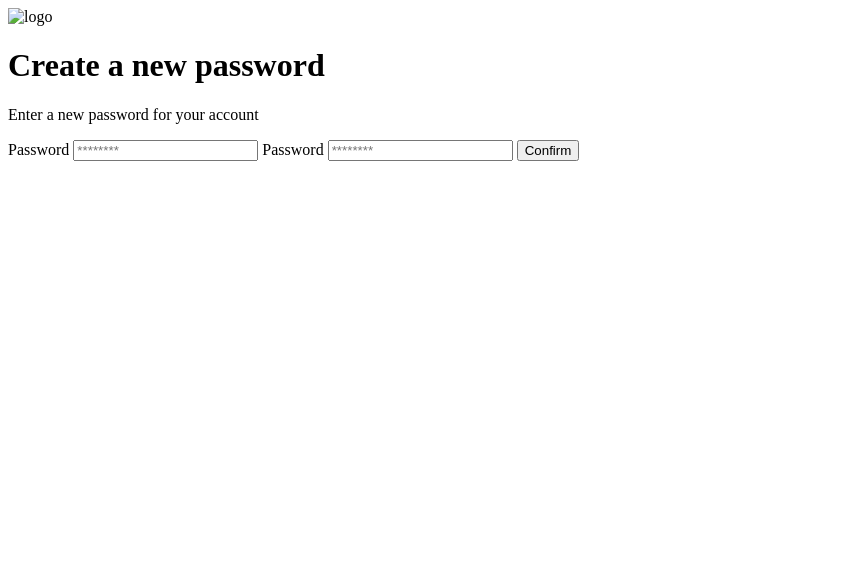
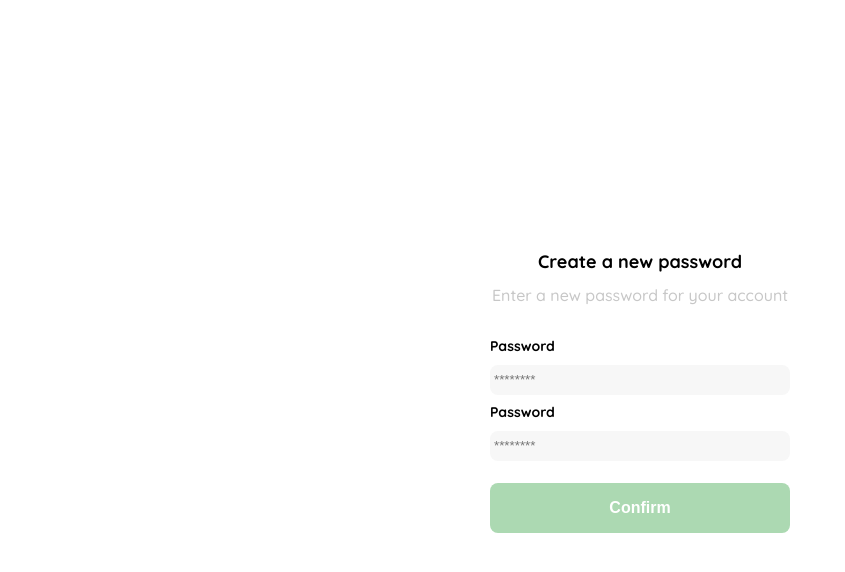
Before and after one commit to arenas025/Frontend-practice-course, a plain HTML site: page index.html in a window 1280 px wide. Shown: the whole page, without its empty margins (0-845 px from the left). Drawn offline with Linux system fonts and the light colour scheme.

Commit message:
Here i added the style to HTML structure in the create password screen

```diff
--- a/index.html
+++ b/index.html
@@ -5,6 +5,7 @@
     <meta http-equiv="X-UA-Compatible" content="IE=edge">
     <meta name="viewport" content="width=device-width, initial-scale=1.0">
     <title>Document</title>
+    <link rel="stylesheet" href="./style.css">
     <link rel="preconnect" href="https://fonts.googleapis.com">
     <link rel="preconnect" href="https://fonts.gstatic.com" crossorigin>
     <link href="https://fonts.googleapis.com/css2?family=Quicksand:wght@300;500;700&display=swap" rel="stylesheet">
@@ -13,7 +14,7 @@
     <!--I created a div which contains the elements to create a new password-->
     <div class="login">
         <div class="form-container">
-            <img src="" alt="logo" class="logo">
+            <img src="./Platzi_YardSale_Logos/logo_yard_sale.svg" alt="logo" class="logo">
             <h1 class="title">Create a new password</h1>
             <p class="subtitle">Enter a new password for your account</p>
 
--- a/style.css
+++ b/style.css
@@ -1,3 +1,4 @@
+/*this are the variables that we gonna use after in the project*/
 :root{
     --white: #FFFFFF;
     --black: #000000;
@@ -5,8 +6,96 @@
     --very-light-pink: #C7C7C7;
     --text-input-field: #F7F7F7;
     --hospital-green: #ACD9B2;
+    --sm: 14px;
+    --md:16px;
+    --lg:18px;
 }
 
 body{
     font-family: 'Quicksand', sans-serif;
+    margin: 0px;
+    box-sizing: border-box;
 }
+
+.login{
+    width: 100%;
+    height: 100vh;
+    display: grid;
+    place-items: center;
+}
+
+.form-container{
+    display: grid;
+    grid-template-rows: auto 1fr auto;
+    width: 300px
+}
+
+.logo{
+    width: 150px;
+    /*The margin bottom is to separate the logo fom the text*/
+    margin-bottom: 50px;
+    justify-self: center;
+    /*The display none is put because i don't want to it could be seen in desktop*/
+    display:none
+}
+
+.title{
+    /*here i am using the variables to update a font-size*/
+    font-size: var(--lg);
+    text-align: center;
+}
+
+.subtitle{
+    font-size: var(--md);
+    text-align: center;
+    color:var(--very-light-pink);
+    margin-bottom: 32px;
+    margin-top: 0px;
+    font-weight: 300px;
+}
+
+.label{
+    font-size: var(--sm);
+    font-weight: bold;
+    margin-bottom: 10px;
+}
+
+.input{
+    background-color: var(--text-input-field);
+    border: none;
+    border-radius: 8px;
+    height: 22px;
+    text-align:left;
+    padding: 4px;
+    margin-bottom: 8px;
+}
+
+.form{
+    /*When flex is used, the content is put together side by side, so as we want to put it in a column, so change the direction*/
+    display: flex;
+    flex-direction: column;
+}
+
+.primary-button {
+    background-color: var(--hospital-green);
+    border-radius: 8px;
+    border: none;
+    color: var(--white);
+    /*this indicate that when we put the cursor on, will show a pointer, it could be changed with as we want*/
+    cursor:pointer;
+    font-size: var(--md);
+    height: 50px;
+    font-weight: bold;
+}
+
+.login-button{
+    margin-top: 14px;
+    margin-bottom: 30px;
+}
+
+/*Here aply the media querys to show the logo in some size*/
+@media (max-width: 640px){
+    .logo{
+        display: block;
+    }
+}
```
